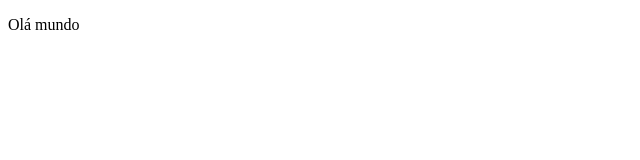
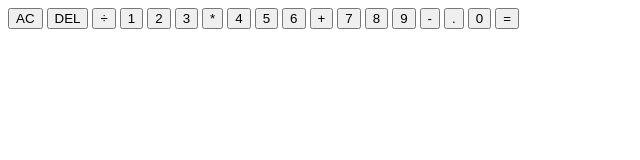
Before and after one commit to alissonooliveiraofc/calculator, a plain HTML site: page index.html in a window 1280 px wide. Shown: the whole page, without its empty margins (0-640 px from the left). Drawn offline with Linux system fonts and the light colour scheme.

Commit message:
feat: adds all buttons of calculator

```diff
--- a/index.html
+++ b/index.html
@@ -3,10 +3,40 @@
   <head>
     <meta charset="UTF-8" />
     <meta name="viewport" content="width=device-width, initial-scale=1.0" />
+    <link rel="preconnect" href="https://fonts.googleapis.com" />
+    <link rel="preconnect" href="https://fonts.gstatic.com" crossorigin />
+    <link
+      href="https://fonts.googleapis.com/css2?family=Roboto:ital,wght@0,100..900;1,100..900&display=swap"
+      rel="stylesheet"
+    />
     <link rel="stylesheet" href="styles.css" />
-    <title>Document</title>
+    <title>Calculadora</title>
   </head>
   <body>
-    <p>Olá mundo</p>
+    <div class="grid-container">
+      <div class="output">
+        <div class="previous-operand"></div>
+        <div class="current-operand"></div>
+      </div>
+      <button>AC</button>
+      <button>DEL</button>
+      <button>&#247</button>
+      <button>1</button>
+      <button>2</button>
+      <button>3</button>
+      <button>*</button>
+      <button>4</button>
+      <button>5</button>
+      <button>6</button>
+      <button>+</button>
+      <button>7</button>
+      <button>8</button>
+      <button>9</button>
+      <button>-</button>
+      <button>.</button>
+      <button>0</button>
+      <button>=</button>
+    </div>
+    <script src="./main.js"></script>
   </body>
 </html>
```
Also changed, not shown: main.js (added).
